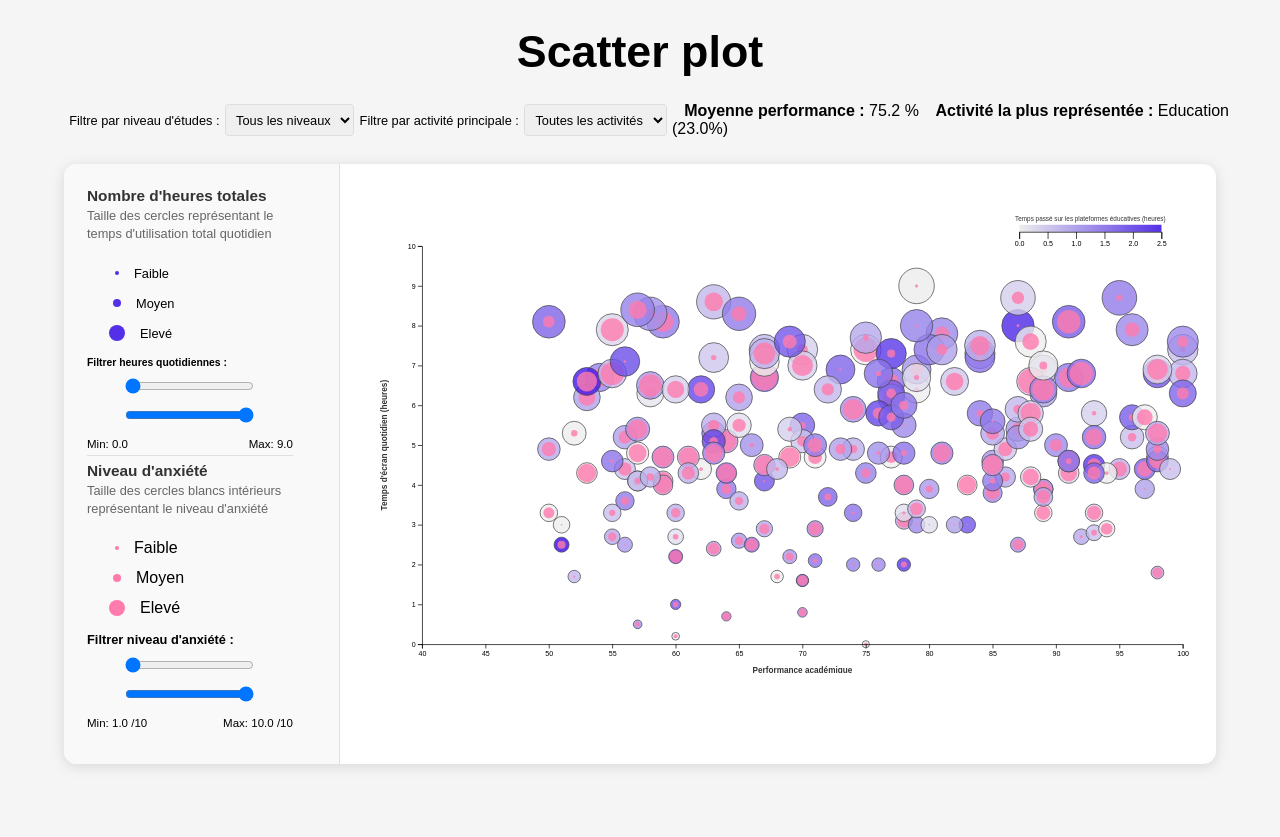
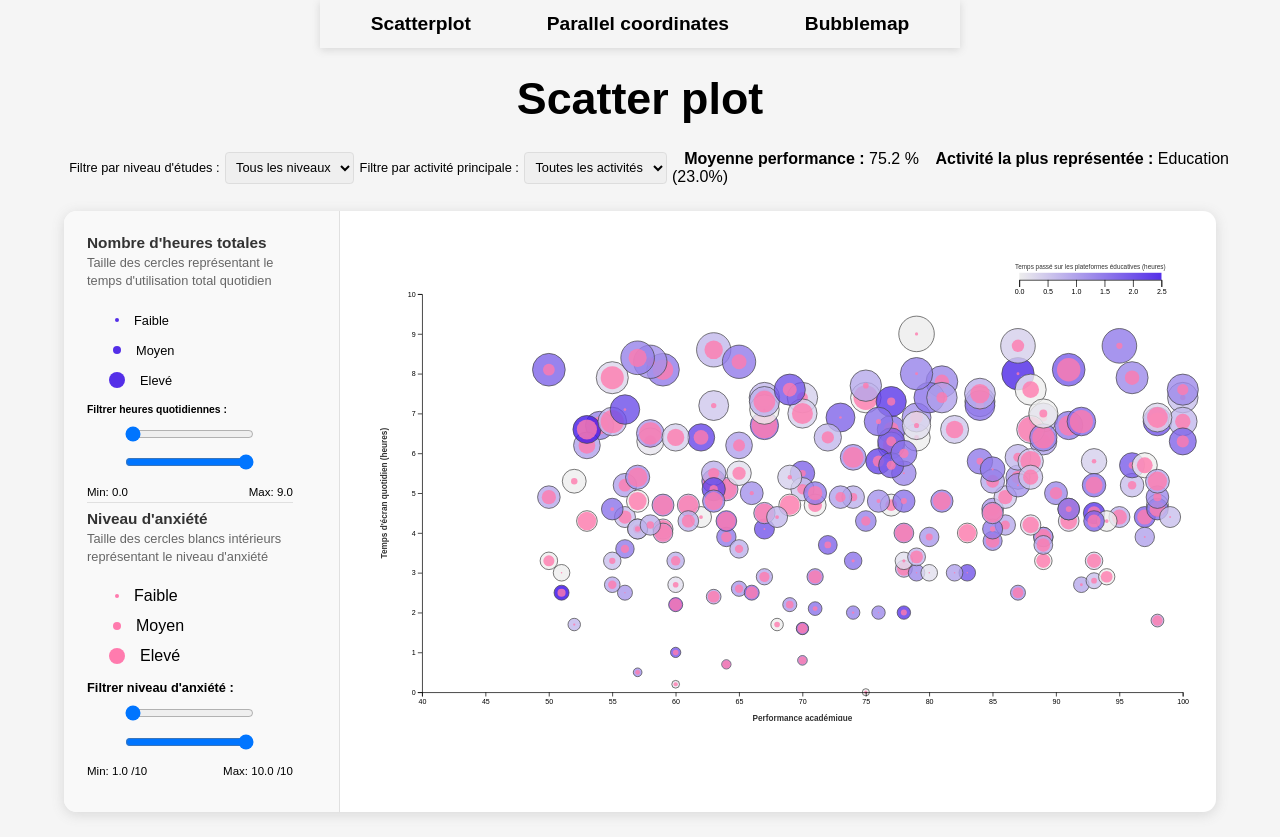
Before and after one commit to HugoDarthenay/projet_visualisation_de_donnees, a website: page public_html/scatterplot.html in a window 1280 px wide. Before the commit the page ends 800 px from the top, so only its background shows below. Drawn offline with nearby package versions, Linux system fonts and the light colour scheme.

Commit message:
Ajout navbar

```diff
--- /dev/null
+++ b/public_html/css/navbar.css
@@ -0,0 +1,22 @@
+.navigation{
+    display: flex;
+    flex-direction: row;
+    align-items: center;
+    width: 50%;
+    justify-content: space-around;
+    margin-left: 25%;
+    box-shadow: rgba(99, 99, 99, 0.2) 0px 2px 8px 0px;
+    padding: 1%;
+    margin-bottom: 2%;
+}
+.navigation a{
+    text-decoration: none;
+    color: black;
+    font-weight: bold;
+    font-size: 1.5vw;
+}
+.navigation a:hover{
+    color: rgb(171, 171, 171);
+    transition: 0.3s;
+    opacity: 0.8;
+}
--- /dev/null
+++ b/public_html/navbar.html
@@ -0,0 +1,13 @@
+<!DOCTYPE html>
+<html lang="en">
+<head>
+  <meta charset="UTF-8">
+  <meta name="viewport" content="width=device-width, initial-scale=1.0">
+  <link rel="stylesheet" href="./css/navbar.css">
+</head>
+<div class="navigation">
+    <a href="scatterplot.html">Scatterplot</a>
+    <a href="pcp.html">Parallel coordinates</a>
+    <a href="index.html">Bubblemap</a>
+  </div>
+</html>
--- a/public_html/scatterplot.html
+++ b/public_html/scatterplot.html
@@ -8,6 +8,16 @@
     <link rel="stylesheet" href="./css/scatterPlot.css">
 </head>
 <body>
+
+<div id="navbar"></div>
+<script>
+  fetch("navbar.html")
+    .then(response => response.text())
+    .then(data => {
+      document.getElementById("navbar").innerHTML = data;
+    });
+</script>
+
     <h1>Scatter plot</h1>
 
     <div class="filtres">
```
Also changed, not shown: public_html/index.html (+10 -0 lines), public_html/pcp.html (+9 -0 lines).
